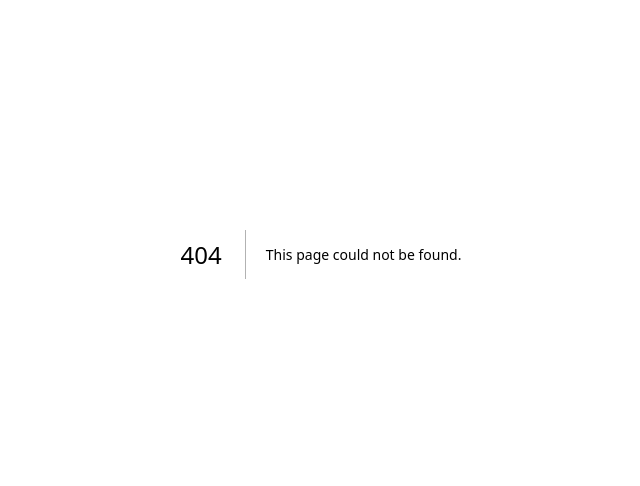
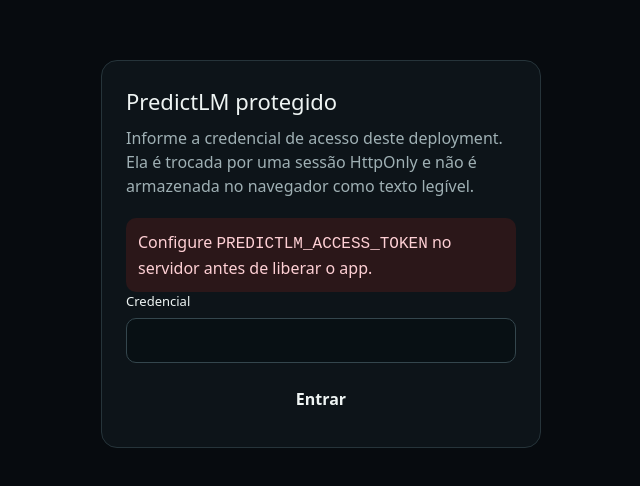
Before and after one commit to W2CAPITAL/PredictLm, a Next.js app: page /access in a window 1280 px wide. Before the commit this address had no page. Shown: the part 146-632 px from the top of the page, without its empty margins (319-959 px from the left). Built offline with nearby package versions, Linux system fonts and the light colour scheme.

Commit message:
feat(security): add deployment access gate

```diff
--- /dev/null
+++ b/src/app/access/page.tsx
@@ -0,0 +1,22 @@
+export default async function AccessPage({searchParams}:{searchParams:Promise<Record<string,string|string[]|undefined>>}){
+  const params=await searchParams;
+  const rawReturn=Array.isArray(params.returnTo)?params.returnTo[0]:params.returnTo;
+  const returnTo=typeof rawReturn==='string'&&rawReturn.startsWith('/')&&!rawReturn.startsWith('//')?rawReturn:'/';
+  const invalid=Boolean(params.error);
+  const configured=Boolean(process.env.PREDICTLM_ACCESS_TOKEN);
+  return <main style={{minHeight:'100vh',display:'grid',placeItems:'center',background:'#070b0f',color:'#eef4f3',fontFamily:'system-ui',padding:24}}>
+    <section style={{width:'min(440px,100%)',border:'1px solid #26343a',borderRadius:16,padding:24,background:'#0d1419'}}>
+      <h1 style={{margin:'0 0 8px',fontSize:22}}>PredictLM protegido</h1>
+      <p style={{margin:'0 0 20px',color:'#9fb0b4',lineHeight:1.5}}>Informe a credencial de acesso deste deployment. Ela é trocada por uma sessão HttpOnly e não é armazenada no navegador como texto legível.</p>
+      {!configured?<p style={{padding:12,borderRadius:10,background:'#2b1719',color:'#ffd0d5'}}>Configure <code>PREDICTLM_ACCESS_TOKEN</code> no servidor antes de liberar o app.</p>:null}
+      {invalid?<p style={{padding:10,borderRadius:10,background:'#2b1719',color:'#ffd0d5'}}>Credencial inválida.</p>:null}
+      <form method="post" action="/api/auth/session" style={{display:'grid',gap:12}}>
+        <input type="hidden" name="returnTo" value={returnTo}/>
+        <label style={{display:'grid',gap:6,fontSize:13}}>Credencial
+          <input name="token" type="password" autoComplete="current-password" required disabled={!configured} style={{padding:'12px 13px',borderRadius:10,border:'1px solid #34464d',background:'#081014',color:'#fff'}}/>
+        </label>
+        <button type="submit" disabled={!configured} style={{padding:'12px 14px',border:0,borderRadius:10,fontWeight:700,cursor:configured?'pointer':'not-allowed'}}>Entrar</button>
+      </form>
+    </section>
+  </main>;
+}
```
